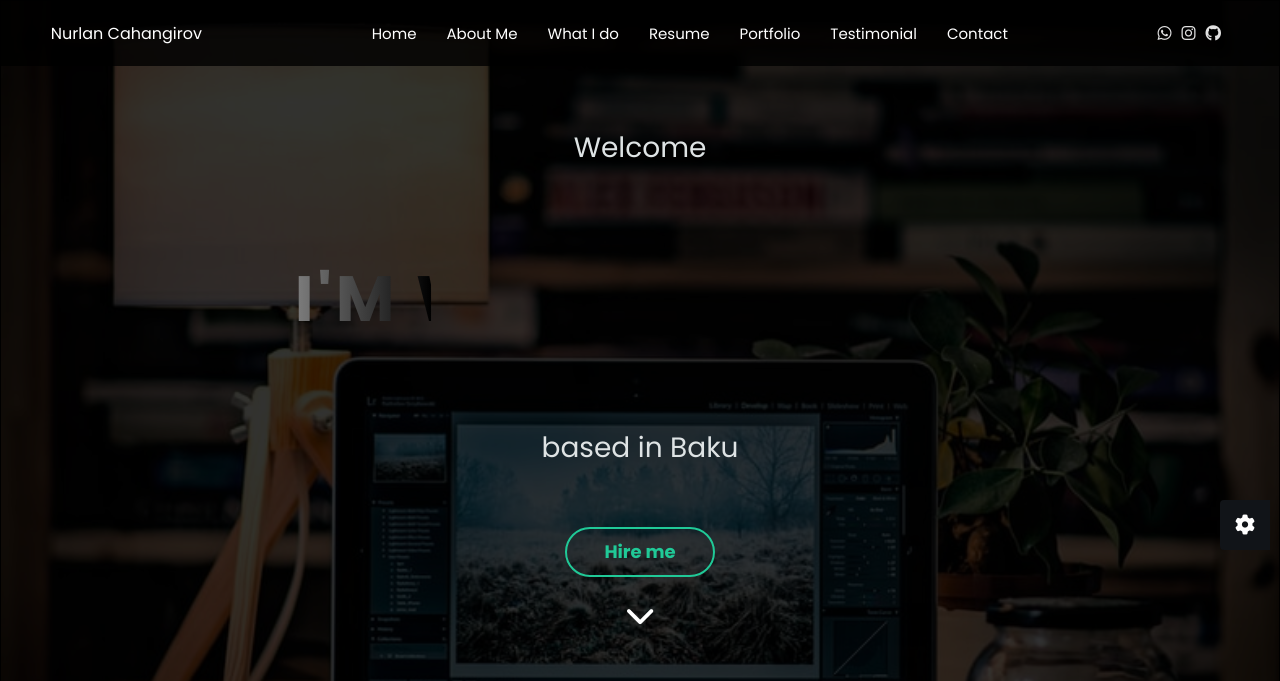
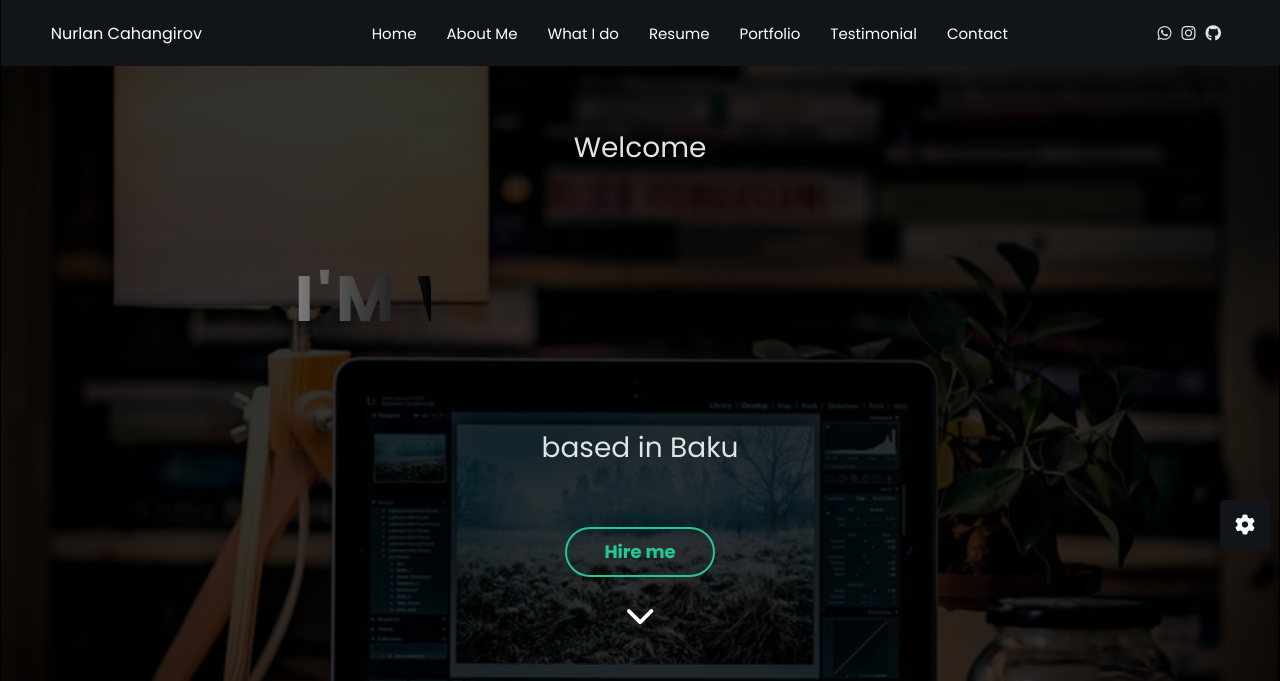
Before and after one commit to nurlan-recebov/Portfolio, a Flask app: page / in a window 1280 px wide. Shown: the top 681 px of the page. Run offline with Flask 2, Linux system fonts and the light colour scheme; data comes from the database, SQL or seed files in the repository; some libraries are stand-ins or nearby versions; some web fonts are replaced.

Commit message:
yeni task

```diff
--- a/static/style.css
+++ b/static/style.css
@@ -58,7 +58,7 @@
             .right {
                 width: 100vw;
                 height: 66px;
-                background-color: rgba(0, 0, 0, 0.8);
+                background-color: #111418;
                 justify-content: space-around;
                 display: flex;
                 align-items: center;
```
